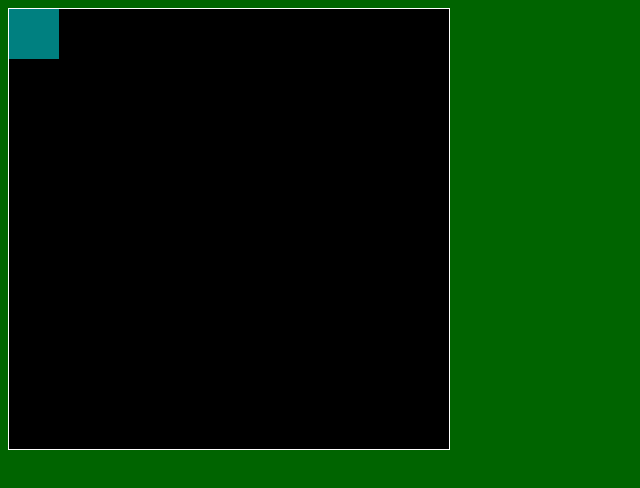
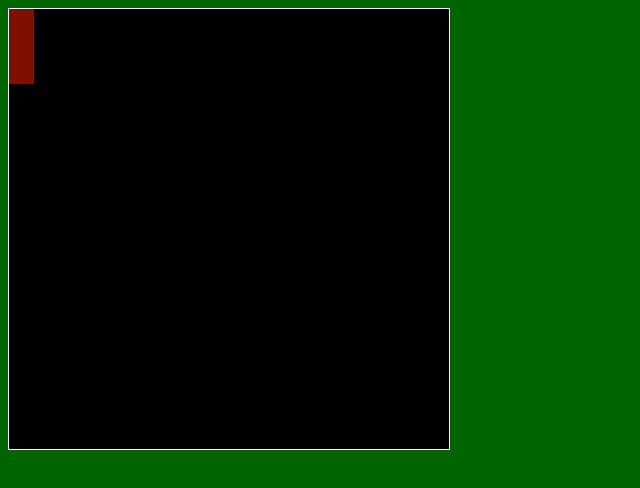
Before and after one commit to EricJohnson57/EricJohnson57.github.io, a plain HTML site: page asd-projects/walker/index.html in a window 1280 px wide. Shown: the whole page, without its empty margins (0-640 px from the left). Drawn offline with Linux system fonts and the light colour scheme.

Commit message:
Finished Walker project

```diff
--- a/asd-projects/walker/index.css
+++ b/asd-projects/walker/index.css
@@ -11,11 +11,11 @@ body {
   position: relative;
 }
 
-#gameItem {
-  background-color: teal;
-  width: 50px;
-  height: 50px;
+#walker {
+  background-color: rgb(128, 15, 0);
+  width: 25px;
+  height: 75px;
   position: absolute;
-/*   left: 100px; */  /* Uncomment if you want to set a "starting" position */
-/*   top: 100px;  */  /* Uncomment if you want to set a "starting" position */
+  /* left: 100px; */  /* Uncomment if you want to set a "starting" position */
+  /* top: 100px;  */  /* Uncomment if you want to set a "starting" position */
 }
--- a/asd-projects/walker/index.html
+++ b/asd-projects/walker/index.html
@@ -12,7 +12,7 @@
 
   <body>
     <div id='board'>
-      <div id='gameItem'></div>
+      <div id='walker'></div>
     </div>
   </body>
 </html>
--- a/asd-projects/walker/index.js
+++ b/asd-projects/walker/index.js
@@ -12,6 +12,19 @@ function runProgram(){
   var FRAMES_PER_SECOND_INTERVAL = 1000 / FRAME_RATE;
 
   // Game Item Objects
+  const KEY = {
+    ENTER: 13,
+    LEFT: 37,
+    UP: 38,
+    RIGHT: 39,
+    DOWN: 40,
+  };
+  var walker = {
+    x: 0,
+    y: 0,
+    speedX: 0,
+    speedY: 0,
+  };
 
 
   // one-time setup
@@ -23,7 +36,8 @@ function runProgram(){
 
   Note: You can have multiple event listeners for different types of events.
   */
-  $(document).on('eventType', handleEvent);
+  $(document).on("keydown", handleKeyDown);
+  //$(document).on("keyup", handleKeyUp);
 
   ////////////////////////////////////////////////////////////////////////////////
   ///////////////////////// CORE LOGIC ///////////////////////////////////////////
@@ -34,8 +48,8 @@ function runProgram(){
   by calling this function and executing the code inside.
   */
   function newFrame() {
-
-
+    repositionGameItem();
+    redrawGameItem();
   }
 
   /*
@@ -44,14 +58,47 @@ function runProgram(){
 
   Note: You can have multiple event handlers for different types of events.
   */
-  function handleEvent(event) {
+  function handleKeyDown(event) {
+    console.log(event.which)
+    if (event.which === KEY.LEFT) {
+      console.log("left pressed");
+      walker.speedX = walker.speedX + -5;
+    }
+    if (event.which === KEY.UP) {
+      console.log("up pressed");
+      walker.speedY = walker.speedY + -5;
+    }
+    if (event.which === KEY.RIGHT) {
+      console.log("right pressed");
+      walker.speedX = walker.speedX + 5;
+    }
+    if (event.which === KEY.DOWN) {
+      console.log("down pressed");
+      walker.speedY = walker.speedY + 5;
+    }
 
   }
+
+
+  }
+
+
+
+
+
 
   ////////////////////////////////////////////////////////////////////////////////
   ////////////////////////// HELPER FUNCTIONS ////////////////////////////////////
   ////////////////////////////////////////////////////////////////////////////////
+  function redrawGameItem() {
+    $("#walker").css("left", walker.x);
+    $("#walker").css("top", walker.y);
+  }
 
+  function repositionGameItem() {
+    walker.x = walker.x + walker.speedX
+    walker.y = walker.y + walker.speedY
+  }
 
   function endGame() {
     // stop the interval timer
@@ -60,5 +107,3 @@ function runProgram(){
     // turn off event handlers
     $(document).off();
   }
-
-}
```
